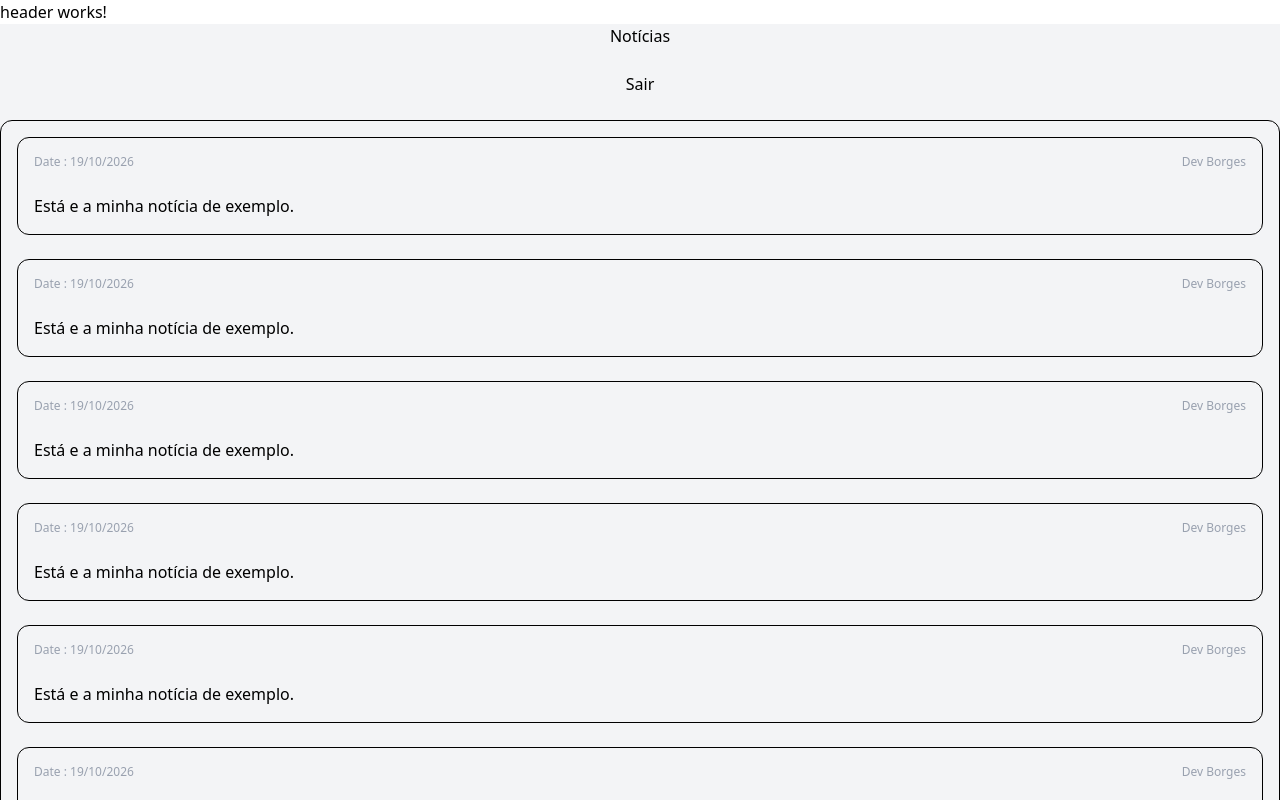
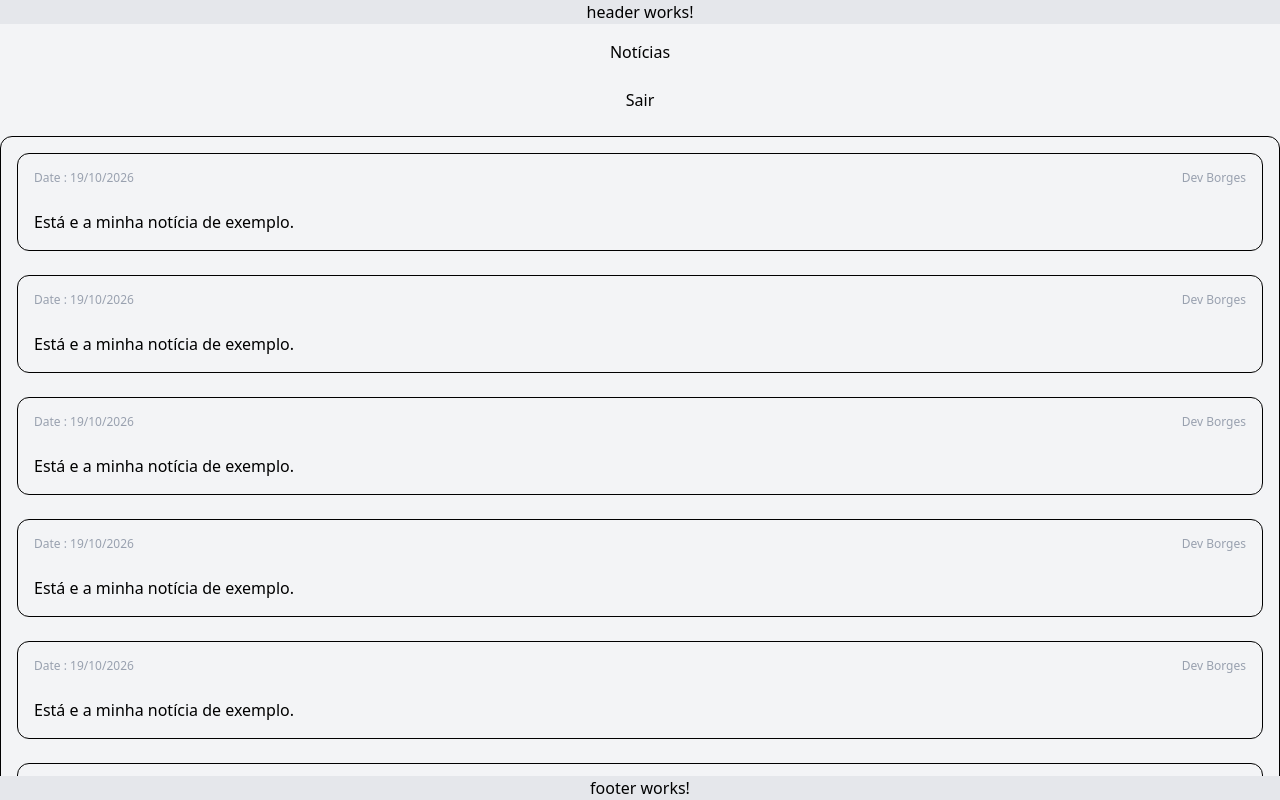
Before and after one commit to Paulo-Borges/DDD_ANGULAR, an Angular app: page /noticias in a window 1280 px wide. Shown: the top 800 px of the page. Built offline with nearby package versions, Linux system fonts and the light colour scheme.

Commit message:
fix: fixando o Header e Footer

```diff
--- a/src/app/components/footer/footer.html
+++ b/src/app/components/footer/footer.html
@@ -1 +1 @@
-<p>footer works!</p>
+<p class="flex justify-center fixed bottom-0 bg-gray-200 w-full z-10">footer works!</p>
--- a/src/app/components/header/header.html
+++ b/src/app/components/header/header.html
@@ -1 +1 @@
-<p>header works!</p>
+<p class="flex justify-center fixed bg-gray-200 w-full z-10">header works!</p>
--- a/src/app/pages/noticias/noticias.html
+++ b/src/app/pages/noticias/noticias.html
@@ -1,4 +1,4 @@
-<main class="flex flex-col space-y-6 justify-center items-center bg-gray-100">
+<main class="flex flex-col space-y-6 justify-center items-center bg-gray-100 pt-10">
   <h1>{{ title() }}</h1>
 
   <app-navbar></app-navbar>
```
